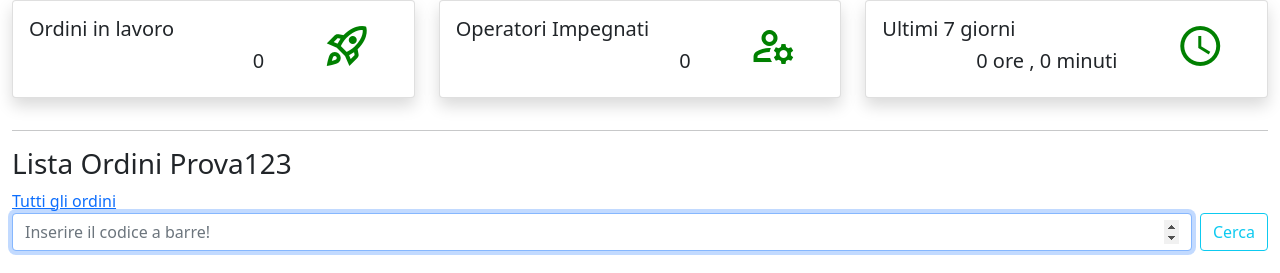
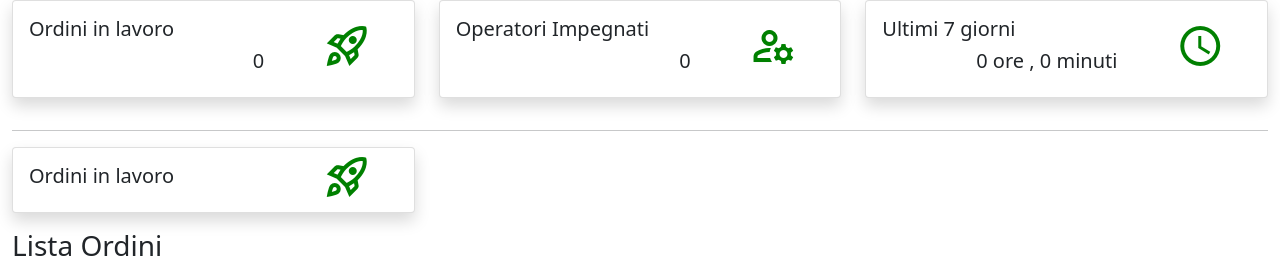
Before and after one commit to r4gtl/trackingTimeDjango, a Django app: page / in a window 1280 px wide. Shown: the part 121-394 px from the top of the page. Run offline with Django 3.2, Linux system fonts and the light colour scheme; data that the repository does not hold is empty; some libraries are stand-ins or nearby versions.

Commit message:
Adding working lines

```diff
--- a/gestioneordini/templates/dashboard.html
+++ b/gestioneordini/templates/dashboard.html
@@ -73,8 +73,31 @@
   <hr>
   <!-- fine card con statistiche -->
   <p id="users-count"></p>
+  <!-- inizio card con linee impegnate -->
+  <div class="row row-cols-1 row-cols-md-3 g-4">
+    <div class="col">
+      <div class="card mb-3 shadow rounded" style="max-width: 540px;">
+        <div class="row g-0">
 
-    <h3>Lista Ordini Prova123</h3>
+          <div class="col-md-8">
+            <div class="card-body">
+              <h5 class="card-title">Ordini in lavoro</h5>
+              <!-- <h5><p class="card-text text-end">{{ ordini_in_lavoro }}</p></h5> -->
+              <h5><p class="card-text text-end" id="display_div_ordini"></p></h5>
+
+            </div>
+          </div>
+          <div class="col-md-4 align-self-center text-center">
+            <span class="material-icons-outlined" style="font-size: 48px; color: green">
+                rocket_launch
+            </span>
+          </div>
+        </div>
+      </div>
+    </div>
+  </div>
+  <!-- fine card con linee impegnate -->
+    <h3>Lista Ordini</h3>
 
     <a href="{% url 'lista_ordini' %}">Tutti gli ordini</a>
 </div>
--- a/gestioneordini/views.py
+++ b/gestioneordini/views.py
@@ -119,8 +119,10 @@
         operatori_attivi = Tbltempi.objects.filter(orafine__isnull = True).order_by('-orainizio')[:15]
         ordini_in_lavoro = Tbldettaglioordini.objects.filter(inlavoro = True).count
         n_operatori = Tbltempi.objects.filter(orafine__isnull = True).count()
-
-
+        linee = TblLineeLav.objects.all()
+        linee_dettaglio_1=Tbltempi.objects.filter(orafine__isnull = True).order_by('-orainizio')
+        linee_dettaglio=linee_dettaglio_1.values('id_linea').order_by('id_linea').annotate(count=Count('id_linea'))
+        print(str(linee_dettaglio))
 
         query_tempi = Tbltempi.objects.filter(orafine__isnull = False).filter(datatempo__gte=d).annotate(duration=ExpressionWrapper(
                 F('orafine') - F('orainizio'), output_field=DurationField()))
@@ -143,7 +145,10 @@
                 "ordini_in_lavoro": ordini_in_lavoro,
                 "n_operatori": n_operatori,
                 "ore": hours,
-                "minuti": minutes}
+                "minuti": minutes,
+                "linee": linee,
+                "linee_dettaglio": linee_dettaglio
+                }
 
         return render(request, "dashboard.html", context)
 
```
